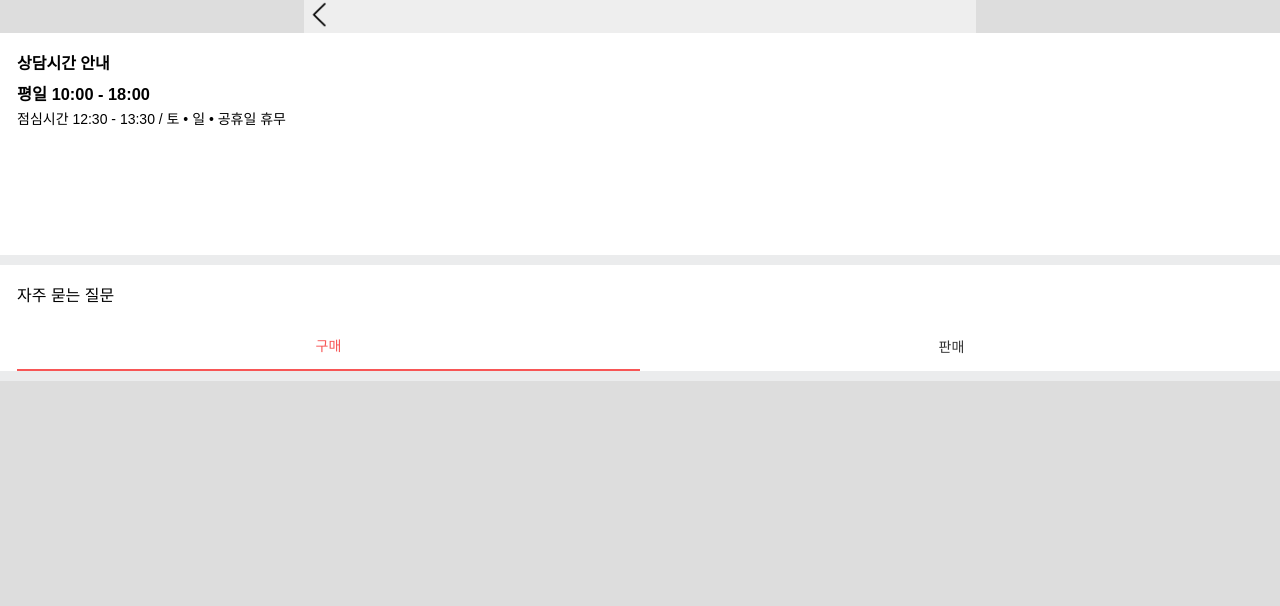
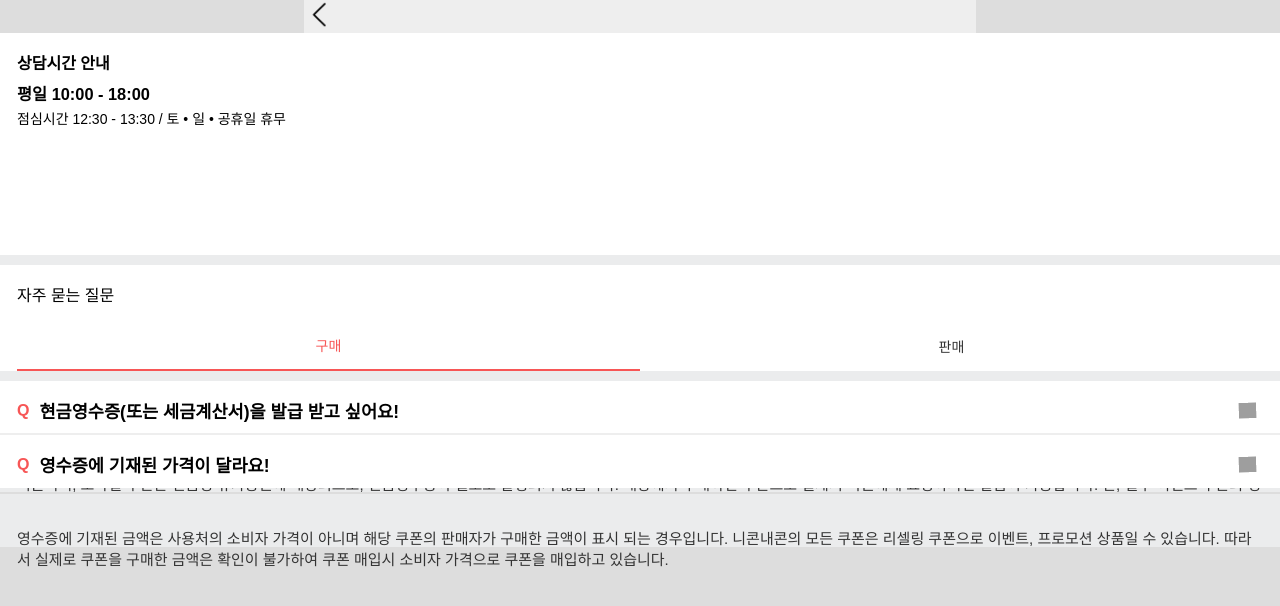
Before and after one commit to yunred/3rdweek-ncnc-task, a Next.js app: page /CustomerCenter/index.CustomerCenter in a window 1280 px wide. Shown: the top 606 px of the page. Built offline with nearby package versions, Linux system fonts and the light colour scheme; no server answers; grey boxes are pictures that could not be loaded.

Commit message:
Add: CustomerCenter, Question 레이아웃 설정 완료

```diff
--- /dev/null
+++ b/Components/QuestionContainer/QuestionContainer.module.css
@@ -0,0 +1,54 @@
+.container {
+  width: 100%;
+  display: flex;
+  flex-direction: column;
+  gap: 2px;
+  background-color: #eee;
+}
+
+.header {
+  display: flex;
+  justify-content: space-between;
+  padding: 17px;
+}
+
+.innerContainer {
+  font-size: 15px;
+  font-weight: 500;
+  background-color: #fff;
+  /* height: 52.39px; */
+}
+
+.innerContainer h3 {
+  margin: 0;
+  display: flex;
+  align-items: center;
+}
+
+.q {
+  color: #f75656;
+  margin: 0 10px 0 0;
+  font-size: 16px;
+}
+
+.seeMoreBtn {
+  background: none;
+  transform: rotate(-91deg);
+}
+
+.seeMoreImg {
+  width: 16px;
+  height: 18px;
+}
+
+.body{
+  background: #ebeced;
+  padding: 17px;
+  height: 100%;
+}
+
+.bodyContent{
+  margin: 16px 0;
+  color:#333333;
+  font-size: 15px;
+}
--- /dev/null
+++ b/Components/QuestionContainer/index.QuestionContainer.tsx
@@ -0,0 +1,74 @@
+import style from "Components/QuestionContainer/QuestionContainer.module.css";
+import { useState } from "react";
+
+interface QuestionProps {
+  id: number;
+  question: string;
+  answer: string;
+}
+
+const data = {
+  qas: [
+    {
+      id: 59,
+      question: "현금영수증(또는 세금계산서)을 발급 받고 싶어요!",
+      answer:
+        "니콘머니, 모바일 쿠폰은 현금성 유가증권에 해당되므로, 현금영수증이 별도로 발행되지 않습니다.  매장에서 구매하신 쿠폰으로 결제시 직원에게 요청하시면 발급이 가능합니다. 단, 일부 이벤트 쿠폰의 경우 현금 영수증 발행이 불가할 수 있으며 해당 사유로는 환불이 불가한 점 양해 부탁드립니다.",
+    },
+    {
+      id: 58,
+      question: "영수증에 기재된 가격이 달라요!",
+      answer:
+        "영수증에 기재된 금액은 사용처의 소비자 가격이 아니며 해당 쿠폰의 판매자가 구매한 금액이 표시 되는 경우입니다. 니콘내콘의 모든 쿠폰은 리셀링 쿠폰으로 이벤트, 프로모션 상품일 수 있습니다. 따라서 실제로 쿠폰을 구매한 금액은 확인이 불가하여 쿠폰 매입시 소비자 가격으로 쿠폰을 매입하고 있습니다.",
+    },
+  ],
+};
+
+const QuestionContainer = () => {
+  return (
+    <div className={style.container}>
+      {data.qas.map((item) => {
+        return <Question QuestionsData={item} />;
+      })}
+    </div>
+  );
+};
+
+const setDefaultHeight = { height: `52.39px` };
+const setHeight = { height: `unset` };
+
+const Question = ({ QuestionsData }: { QuestionsData: QuestionProps }) => {
+  const [isOpen, setIsOpen] = useState<boolean>(false);
+
+  return (
+    <div
+      style={isOpen ? setHeight : setDefaultHeight}
+      className={style.innerContainer}
+      key={QuestionsData.id}
+    >
+      <div className={style.header}>
+        <h3>
+          <span className={style.q}>Q</span>
+          {QuestionsData.question}
+        </h3>
+        <button
+          onClick={() => {
+            setIsOpen(!isOpen);
+          }}
+          className={style.seeMoreBtn}
+        >
+          <img
+            className={style.seeMoreImg}
+            alt="seeMore"
+            src="images/arrowback.png"
+          />
+        </button>
+      </div>
+      <div className={style.body}>
+        <p className={style.bodyContent}>{QuestionsData.answer}</p>
+      </div>
+    </div>
+  );
+};
+
+export default QuestionContainer;
--- a/pages/CustomerCenter/index.CustomerCenter.tsx
+++ b/pages/CustomerCenter/index.CustomerCenter.tsx
@@ -1,6 +1,7 @@
 import { NextPage } from "next";
 import style from "styles/CustomerCenter.module.css";
 import { useState } from 'react';
+import Questions from "Components/QuestionContainer/index.QuestionContainer";
 
 enum CustomerCenterContent {
   title = "상담시간 안내",
@@ -11,7 +12,6 @@ enum CustomerCenterContent {
   buy = "구매",
   left = 0,
   right = 1,
-  Q = "Q",
 }
 
 const setColor = {color:`#f75656`,borderBottom: `2px solid #f75656`};
@@ -38,6 +38,10 @@ const CustomerCenter: NextPage = () => {
       </div>
       <div className={style.divider}/>
       <div className={style.body}>
+        {
+          // tab === CustomerCenterContent.right ? <Questions QuestionsData={}/> : <Questions QuestionsData={}/>
+        }
+        <Questions/>
       </div>
     </div>
   );
```
